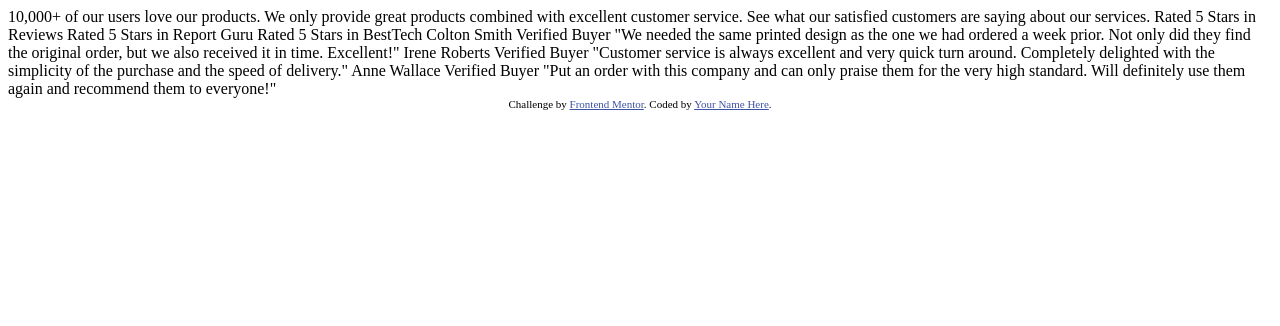
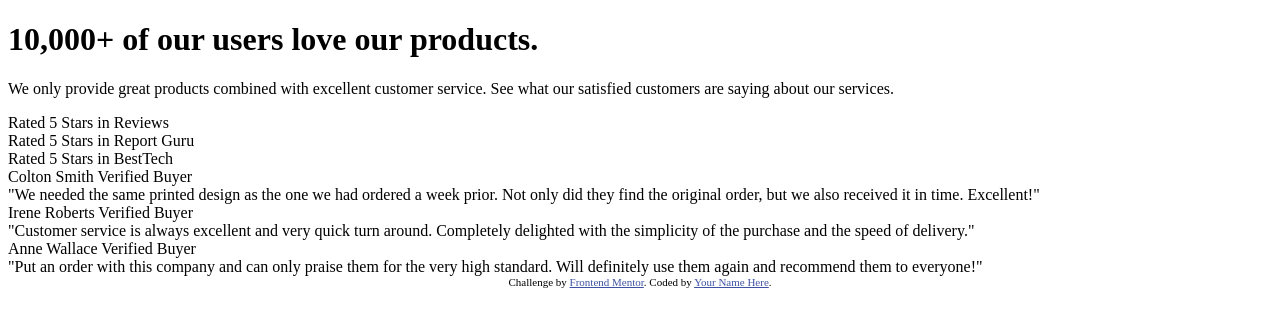
Before and after one commit to GalihWiseso/social-proof-section-master, a plain HTML site: page index.html in a window 1280 px wide. Drawn offline with Linux system fonts and the light colour scheme.

Commit message:
Add div and class

```diff
--- a/index.html
+++ b/index.html
@@ -1,61 +1,66 @@
 <!DOCTYPE html>
 <html lang="en">
+
 <head>
   <meta charset="UTF-8" />
   <meta name="viewport" content="width=device-width, initial-scale=1.0" />
   <!-- displays site properly based on user's device -->
 
-    <link
-      rel="icon"
-      type="image/png"
-      sizes="32x32"
-      href="./images/favicon-32x32.png"
-    />
+  <link rel="icon" type="image/png" sizes="32x32" href="./images/favicon-32x32.png" />
+  <link rel="stylesheet" href="style.css">
 
   <title>Frontend Mentor | Social proof section</title>
+</head>
 
-    <!-- Feel free to remove these styles or customise in your own stylesheet 👍 -->
-    <style>
-      .attribution {
-        font-size: 11px;
-        text-align: center;
-      }
-      .attribution a {
-        color: hsl(228, 45%, 44%);
-      }
-    </style>
-  </head>
 <body>
-    10,000+ of our users love our products.
+  <div class="container-top">
+    <div class="introduction">
+      <h1> 10,000+ of our users love our products.</h1>
 
-    We only provide great products combined with excellent customer service.
-    See what our satisfied customers are saying about our services.
+      <p> We only provide great products combined with excellent customer service.
+        See what our satisfied customers are saying about our services.</p>
+    </div>
 
-    Rated 5 Stars in Reviews
-    Rated 5 Stars in Report Guru
-    Rated 5 Stars in BestTech
+    <div class="rating">
+      <div class="rates-1">Rated 5 Stars in Reviews</div>
+      <div class="rates-2">Rated 5 Stars in Report Guru</div>
+      <div class="rates-3">Rated 5 Stars in BestTech</div>
+    </div>
+  </div>
 
+  <div class="container-bottom">
+    <div class="review-1">
+      <div class="info-1">
         Colton Smith
         Verified Buyer
+      </div>
       "We needed the same printed design as the one we had ordered a week prior.
       Not only did they find the original order, but we also received it in time.
       Excellent!"
-
+    </div>
+    <div class="review-2">
+      <div class="info-2">
         Irene Roberts
         Verified Buyer
+      </div>
       "Customer service is always excellent and very quick turn around. Completely
       delighted with the simplicity of the purchase and the speed of delivery."
-
+    </div>
+    <div class="review-3">
+      <div class="info-3">
         Anne Wallace
         Verified Buyer
+      </div>
       "Put an order with this company and can only praise them for the very high
       standard. Will definitely use them again and recommend them to everyone!"
+    </div>
+  </div>
 
   <div class="attribution">
     Challenge by
-      <a href="https://www.frontendmentor.io?ref=challenge" target="_blank"
-        >Frontend Mentor</a
-      >. Coded by <a href="#">Your Name Here</a>.
+    <a href="https://www.frontendmentor.io?ref=challenge" target="_blank">Frontend Mentor</a>. Coded by <a href="#">Your
+      Name Here</a>.
   </div>
 </body>
+
 </html>
--- /dev/null
+++ b/style.css
@@ -0,0 +1,6 @@
+.attribution {
+    font-size: 11px;
+    text-align: center;
+  }
+  .attribution a {
+    color: hsl(228, 45%, 44%);
```
Lines whose indentation alone changed are shown as unchanged.
